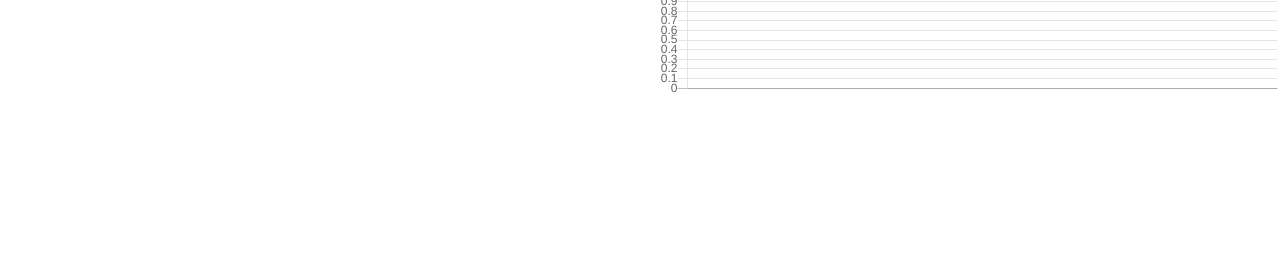
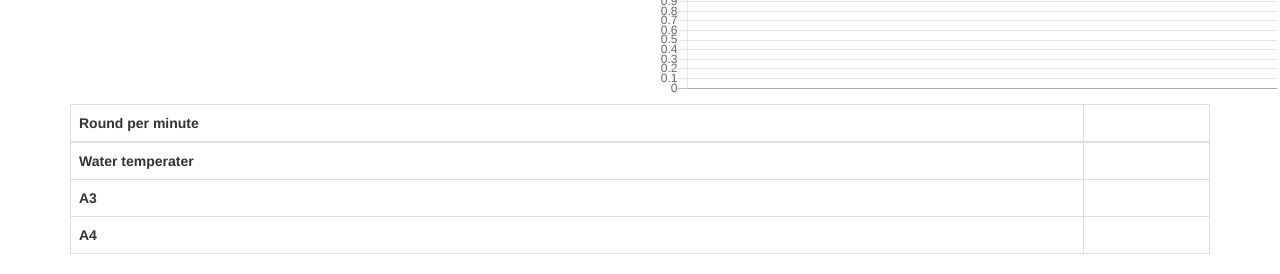
Before and after one commit to normally96/Vehicle-Navigation, a website: page liveUpdates.html in a window 1280 px wide. Shown: the part 544-818 px from the top of the page. Drawn offline with nearby package versions, Linux system fonts and the light colour scheme; some packages are replaced by stand-ins of ours; no server answers.

Commit message:
add table in liveupdate.html

```diff
--- a/liveUpdates.html
+++ b/liveUpdates.html
@@ -59,6 +59,35 @@
       </div>
 
     </div>
+    <div class= "row">
+      <div class="container">
+        <table class="table table-bordered">
+          <thead>
+            <tr>
+              <th>Round per minute</th>
+              <td id = "ADC1"></td>
+            </tr>
+          </thead>
+          <tbody>
+            <tr>
+              <th>Water temperater</th>
+              <td id = "D2"></td>
+
+            </tr>
+            <tr>
+              <th>A3</th>
+              <td id = "ADC2"></td>
+
+            </tr>
+            <tr>
+              <th>A4</th>
+              <td id = "ADC3"></td>
+
+            </tr>
+          </tbody>
+        </table>
+      </div>
+    </div>
 
 
     <script>
@@ -75,7 +104,7 @@
           //console.log(msg.sensor);
 
           // lấy các giá trị cảm biến từ message vừa nhận
-          $("#ADC1").text(msg.sensor);
+          $("#ADC1").text(msg.a1);
           $("#ADC2").text(msg.a2);
           $("#ADC3").text(msg.a3);
           $("#D1").text(msg.d1);
```
